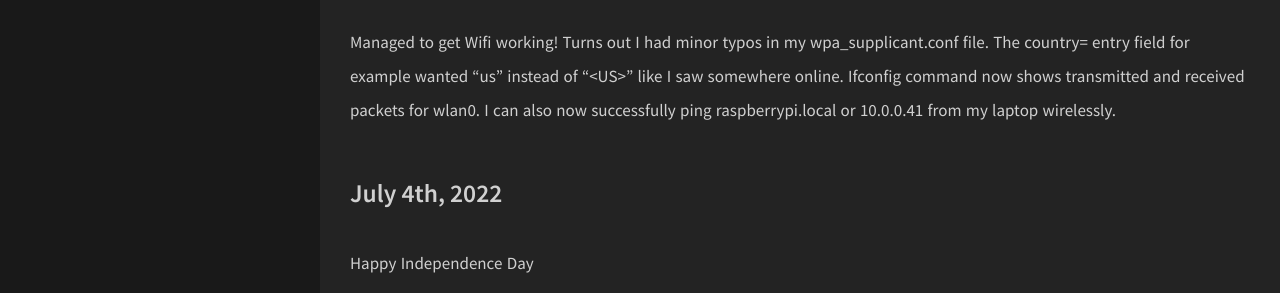
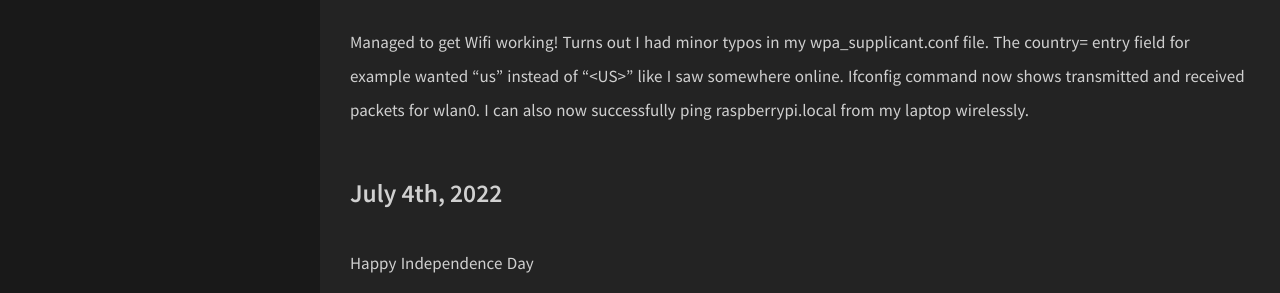
Before and after one commit to uynitsuj/uynitsuj.github.io, a Jekyll site: the page built from _posts/2022-07-03-quadruped-documentation.md, in a window 1280 px wide. Shown: the part 1527-1820 px from the top of the page. Built offline with Jekyll 4.4.1, drawn with Linux system fonts in a browser that asks for light colours.

Commit message:
Update 2022-07-03-quadruped-documentation.md

```diff
--- a/_posts/2022-07-03-quadruped-documentation.md
+++ b/_posts/2022-07-03-quadruped-documentation.md
@@ -34,7 +34,7 @@ In chronological order (probably). First problem on my plate is that the Raspber
 First, I moved the RPi from the Quadruped breakout board to an external power supply. Undervolting issue goes away, get_throttle warning flag goes away, but this did not solve Wifi connection issue.
 In the middle of trying to solve the Wifi issue, I managed to get SSH working with the PuTTY terminal emulator. SSH will allow me to access and modify RPi files from my laptop over an ethernet connection network, circumventing the need to hook the RPi up to an dedicated display and keyboard setup.
 
-Managed to get Wifi working! Turns out I had minor typos in my wpa_supplicant.conf file. The country= entry field for example wanted “us” instead of “\<US\>” like I saw somewhere online. Ifconfig command now shows transmitted and received packets for wlan0. I can also now successfully ping raspberrypi.local or 10.0.0.41 from my laptop wirelessly.
+Managed to get Wifi working! Turns out I had minor typos in my wpa_supplicant.conf file. The country= entry field for example wanted “us” instead of “\<US\>” like I saw somewhere online. Ifconfig command now shows transmitted and received packets for wlan0. I can also now successfully ping raspberrypi.local from my laptop wirelessly.
 
 ### July 4th, 2022
 Happy Independence Day
```
